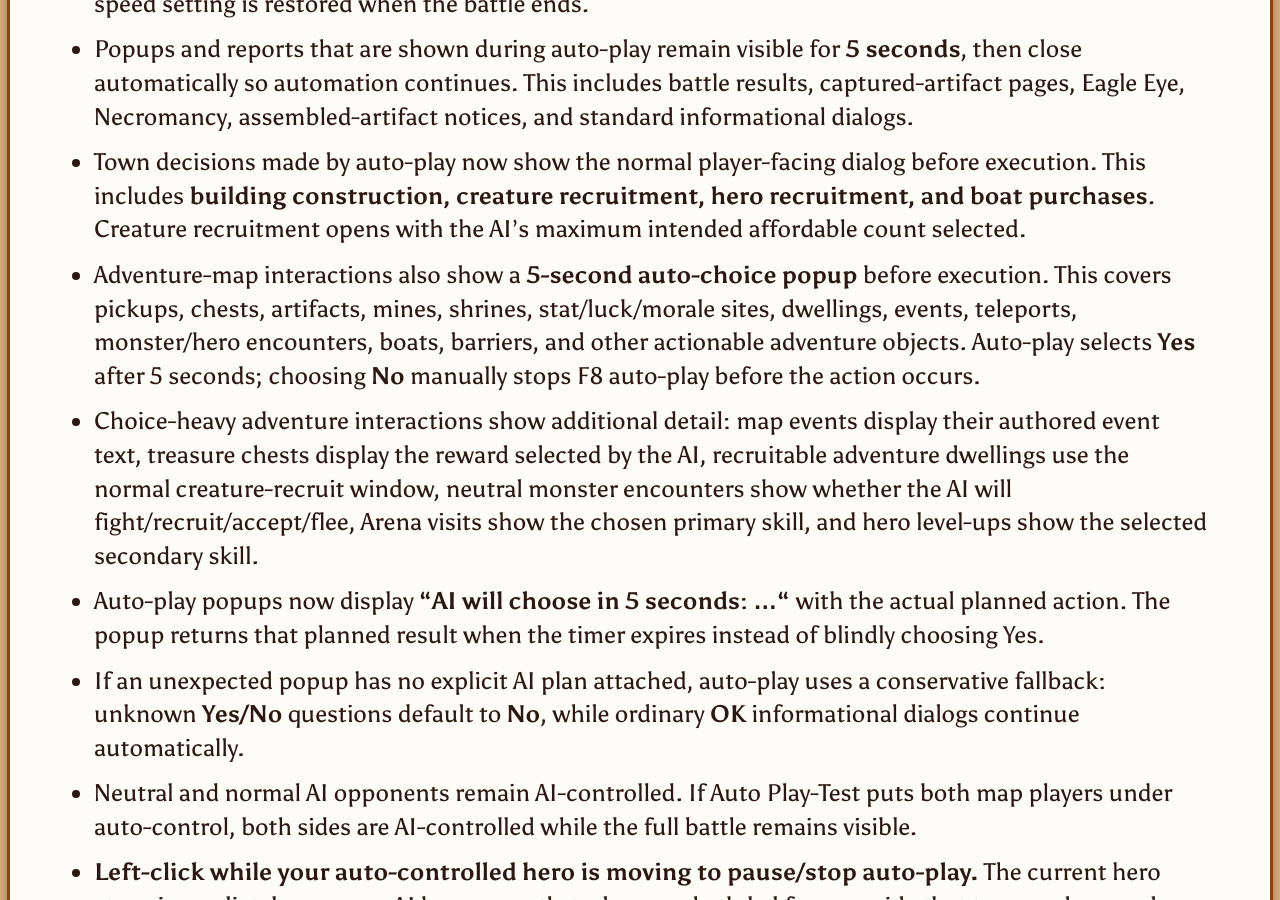
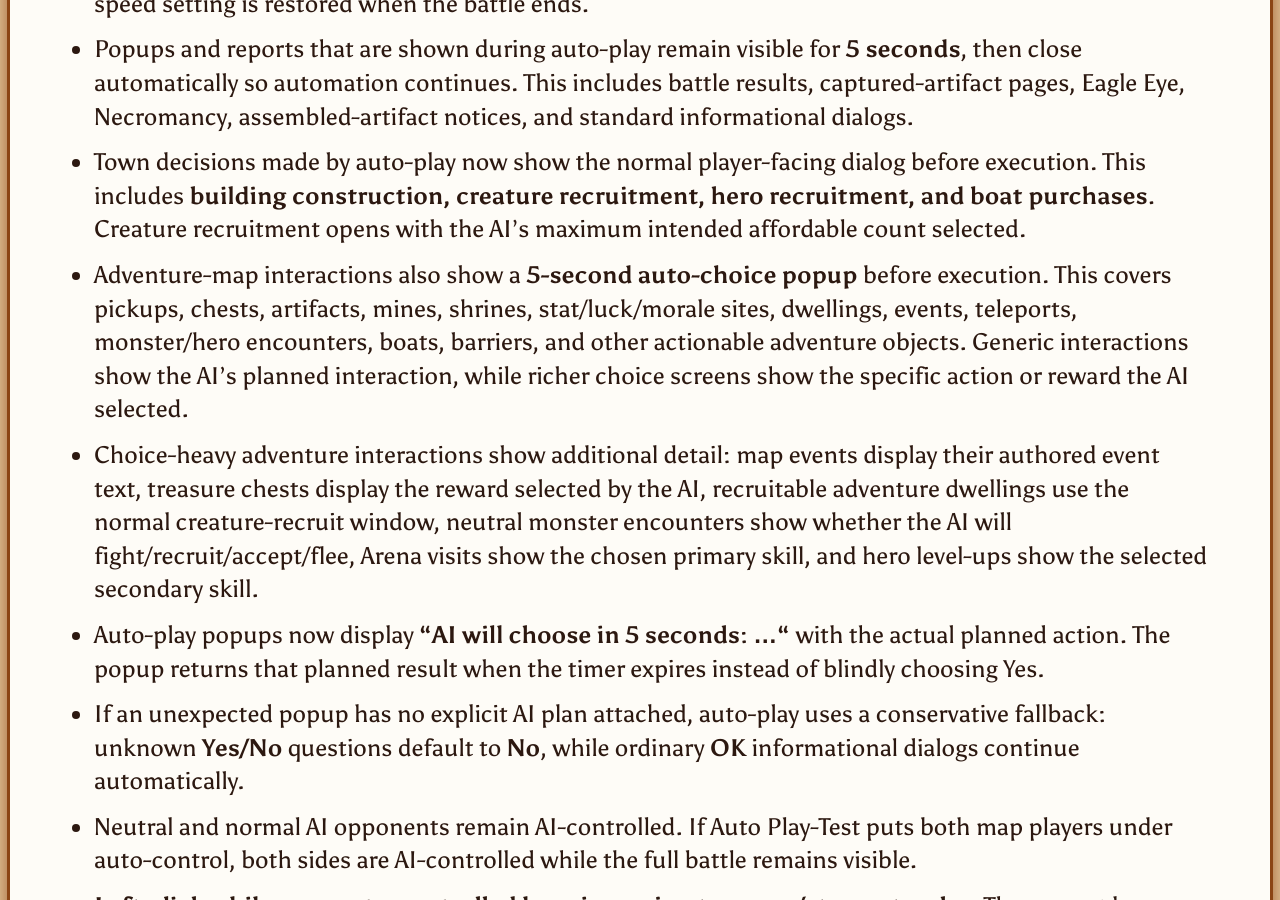
Before and after one commit to MattKoRn/fheroes2, a Jekyll site: the page built from docs/AUTO_PLAY_MANUAL_BATTLES_CHEAT.md, in a window 1280 px wide and 900 px high, scrolled down 972 px. Built offline with Jekyll 4.4.1, drawn with Linux system fonts in a browser that asks for light colours; our own code applies the rules of GitHub Pages for plain Markdown files.

Commit message:
Clarify AI popup decision behavior

```diff
--- a/docs/AUTO_PLAY_MANUAL_BATTLES_CHEAT.md
+++ b/docs/AUTO_PLAY_MANUAL_BATTLES_CHEAT.md
@@ -13,7 +13,7 @@ While an adventure map is active, press **F8**.
 - Auto-play battles run at the engine's normal/default battle animation speed. Your configured battle-speed setting is restored when the battle ends.
 - Popups and reports that are shown during auto-play remain visible for **5 seconds**, then close automatically so automation continues. This includes battle results, captured-artifact pages, Eagle Eye, Necromancy, assembled-artifact notices, and standard informational dialogs.
 - Town decisions made by auto-play now show the normal player-facing dialog before execution. This includes **building construction, creature recruitment, hero recruitment, and boat purchases**. Creature recruitment opens with the AI's maximum intended affordable count selected.
-- Adventure-map interactions also show a **5-second auto-choice popup** before execution. This covers pickups, chests, artifacts, mines, shrines, stat/luck/morale sites, dwellings, events, teleports, monster/hero encounters, boats, barriers, and other actionable adventure objects. Auto-play selects **Yes** after 5 seconds; choosing **No** manually stops F8 auto-play before the action occurs.
+- Adventure-map interactions also show a **5-second auto-choice popup** before execution. This covers pickups, chests, artifacts, mines, shrines, stat/luck/morale sites, dwellings, events, teleports, monster/hero encounters, boats, barriers, and other actionable adventure objects. Generic interactions show the AI's planned interaction, while richer choice screens show the specific action or reward the AI selected.
 - Choice-heavy adventure interactions show additional detail: map events display their authored event text, treasure chests display the reward selected by the AI, recruitable adventure dwellings use the normal creature-recruit window, neutral monster encounters show whether the AI will fight/recruit/accept/flee, Arena visits show the chosen primary skill, and hero level-ups show the selected secondary skill.
 - Auto-play popups now display **"AI will choose in 5 seconds: ..."** with the actual planned action. The popup returns that planned result when the timer expires instead of blindly choosing Yes.
 - If an unexpected popup has no explicit AI plan attached, auto-play uses a conservative fallback: unknown **Yes/No** questions default to **No**, while ordinary **OK** informational dialogs continue automatically.
```
